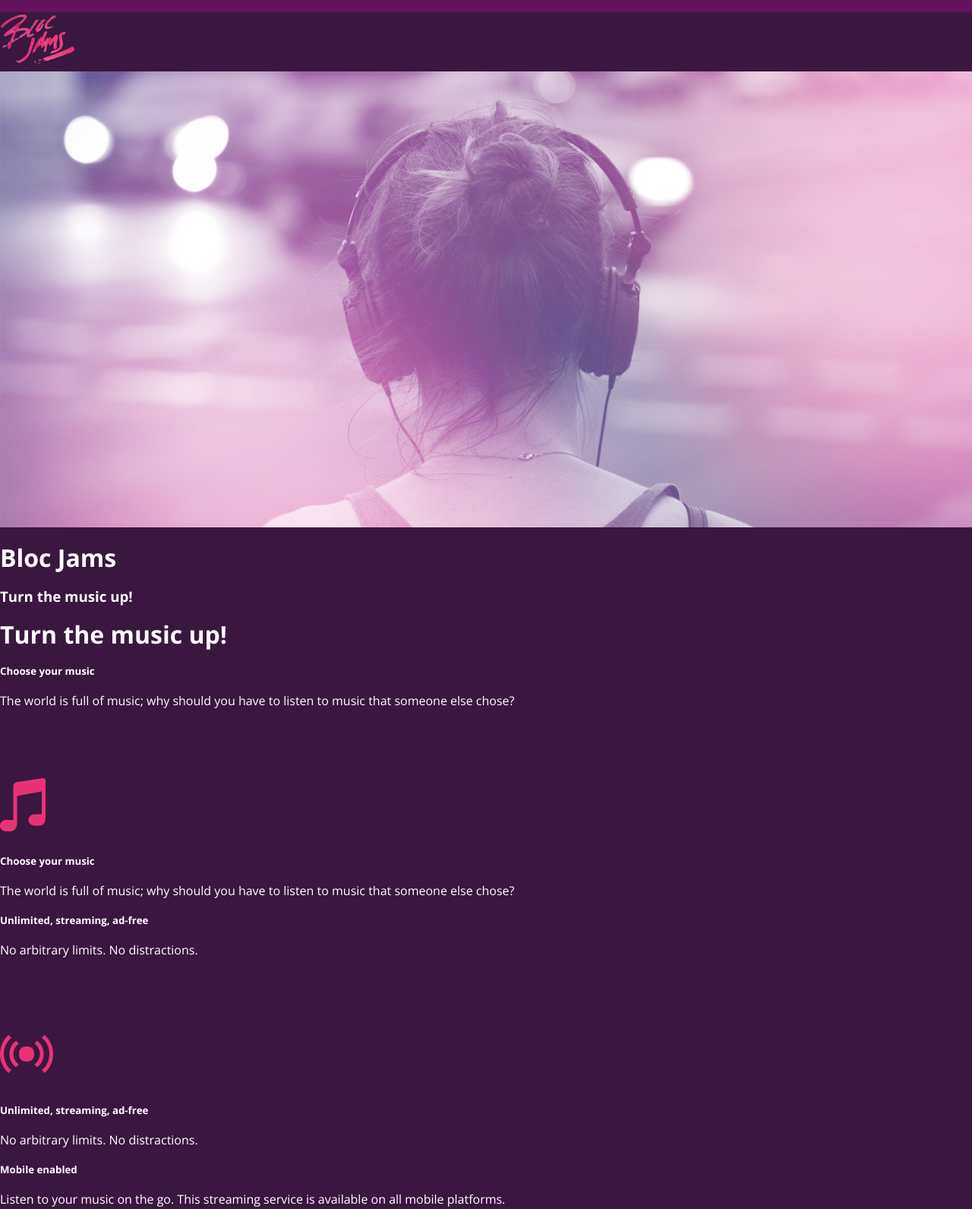
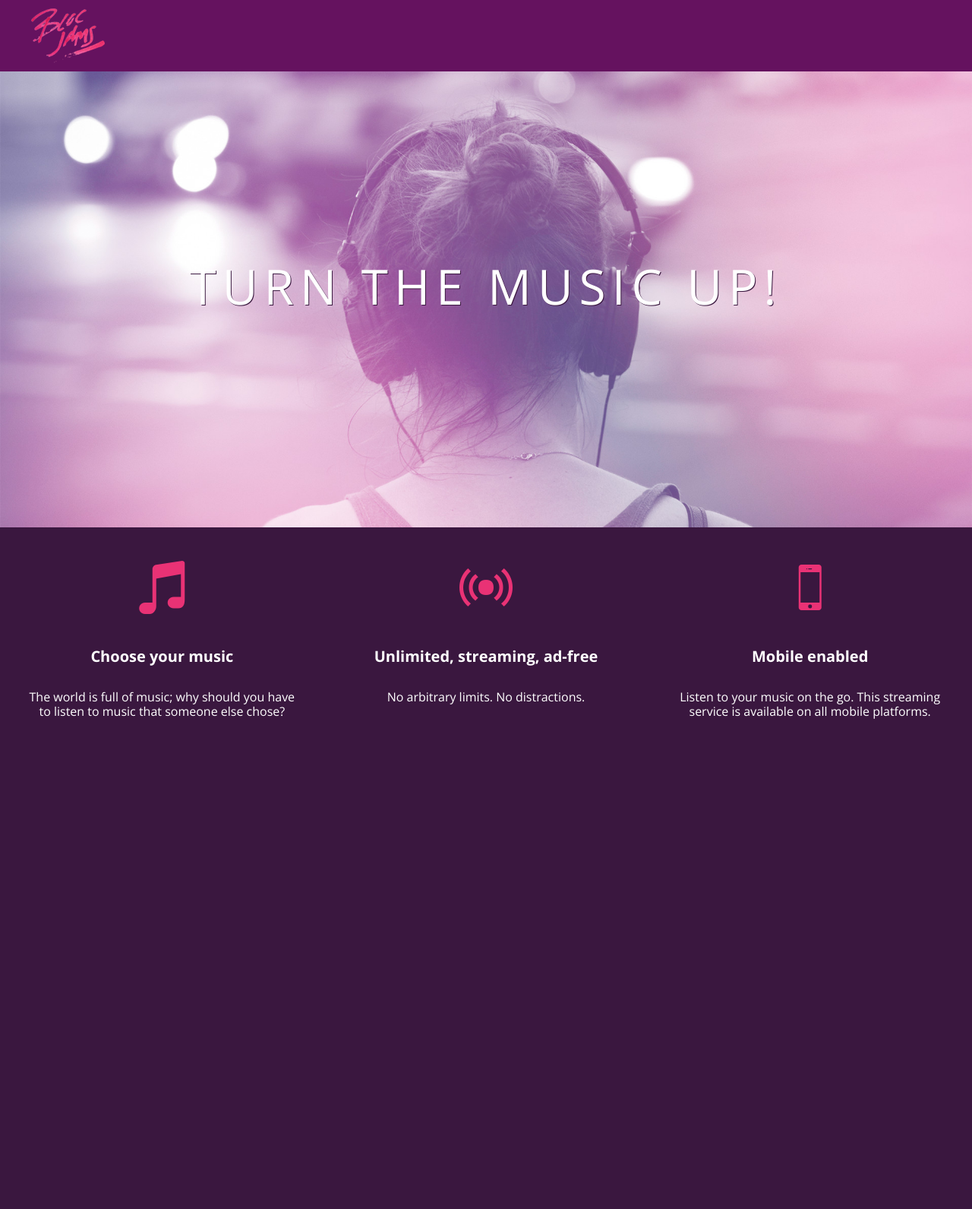
Before and after one commit to achoi2/Bloc-Jams, a plain HTML site: page index.html in a window 1280 px wide. Shown: the top 1591 px of the page at 76% size. After the commit the page ends 993 px from the top, so only its background shows below. Drawn offline with nearby package versions, Linux system fonts and the light colour scheme.

Commit message:
checkpoint 3 edit

```diff
--- a/index.html
+++ b/index.html
@@ -7,46 +7,29 @@
          <link rel="stylesheet" type="text/css" href="styles/normalize.css">
          <link rel="stylesheet" type="text/css" href="styles/main.css">
      </head>
-    <body>
-      <body class="landing"></body>
-        <nav> <!-- navigation bar -->
-          <nav class="navbar"></nav> <!-- nav bar -->
+          <body class="landing">
+          <nav class="navbar"> <!-- nav bar -->
             <img src="assets/images/bloc_jams_logo.png" alt="bloc jams logo" class="logo">
          </nav>
-        <section> <!-- hero content -->
-        <section class="hero-content"></section> <!-- hero content -->
-            <h1>Bloc Jams</h1>
-            <h3>Turn the music up!</h3>
+            <section class="hero-content"> <!-- hero content -->
              <h1 class="hero-title">Turn the music up!</h1>
             </section>
-      <section> <!-- selling points -->
-              <div>
-                    <div>
-                         <h5>Choose your music</h5>
-                         <p>The world is full of music; why should you have to listen to music that someone else chose?</p>
-                       <section class="selling-points"></section> <!-- selling points -->
-                 <div class="point"></div>
+        <section class="selling-points"> <!-- selling points -->
+               <div class="point">
                    <span class="ion-music-note"></span>
                    <h5 class="point-title">Choose your music</h5>
                    <p class="point-description">The world is full of music; why should you have to listen to music that someone else chose?</p>
              </div>
-                     <div>
-                         <h5>Unlimited, streaming, ad-free</h5>
-                         <p>No arbitrary limits. No distractions.</p>
-                      </div>
-                        <div class="point"></div>
+             <div class="point">
                    <span class="ion-radio-waves"></span>
                    <h5 class="point-title">Unlimited, streaming, ad-free</h5>
                    <p class="point-description">No arbitrary limits. No distractions.</p>
-                     <div>
-                         <h5>Mobile enabled</h5>
-                         <p>Listen to your music on the go. This streaming service is available on all mobile platforms.</p>
                </div>
-                 <div class="point"></div>
+             <div class="point">
                <span class="ion-iphone"></span>
                <h5 class="point-title">Mobile enabled</h5>
                <p class="point-description">Listen to your music on the go. This streaming service is available on all mobile platforms.</p>
            </div>
-                </section>
+         </section
      </body>
  </html>
```
Also changed, not shown: styles/landing.css (added), styles/main.css (indentation only), 2 other files. Lines whose indentation alone changed are shown as unchanged.
